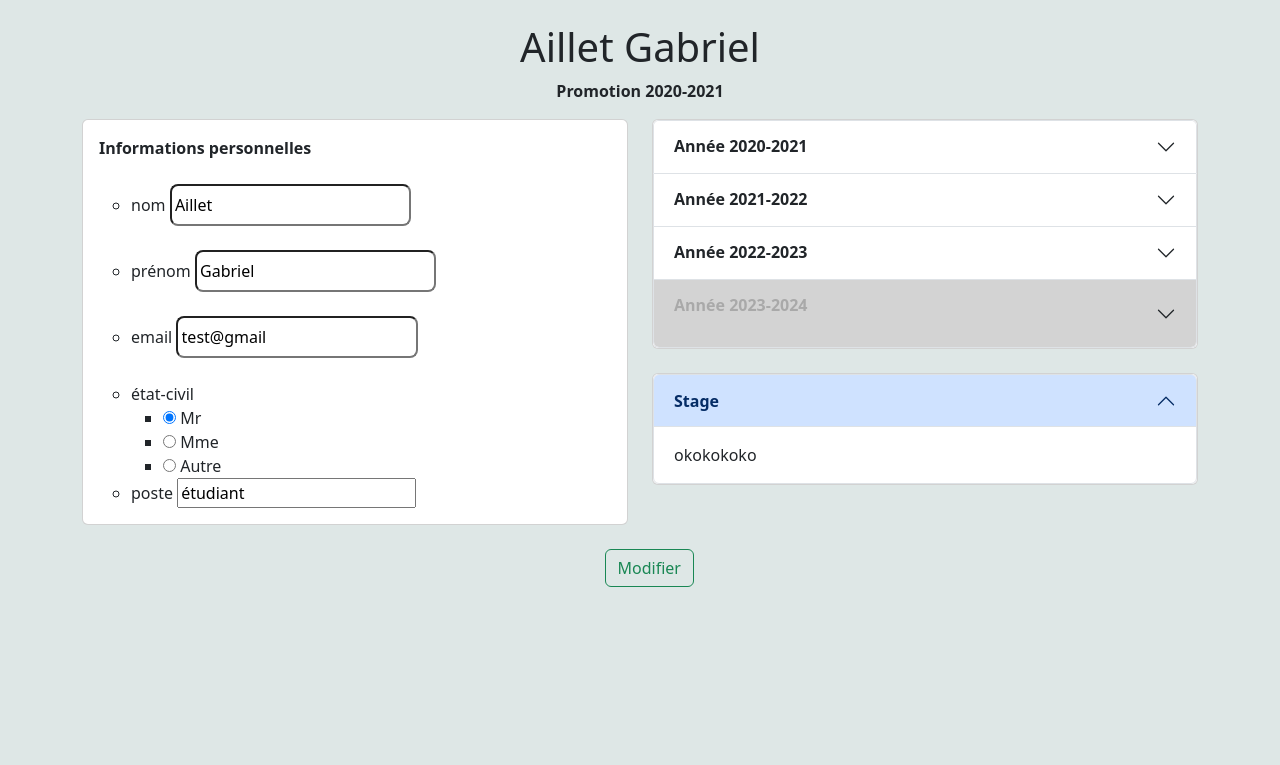
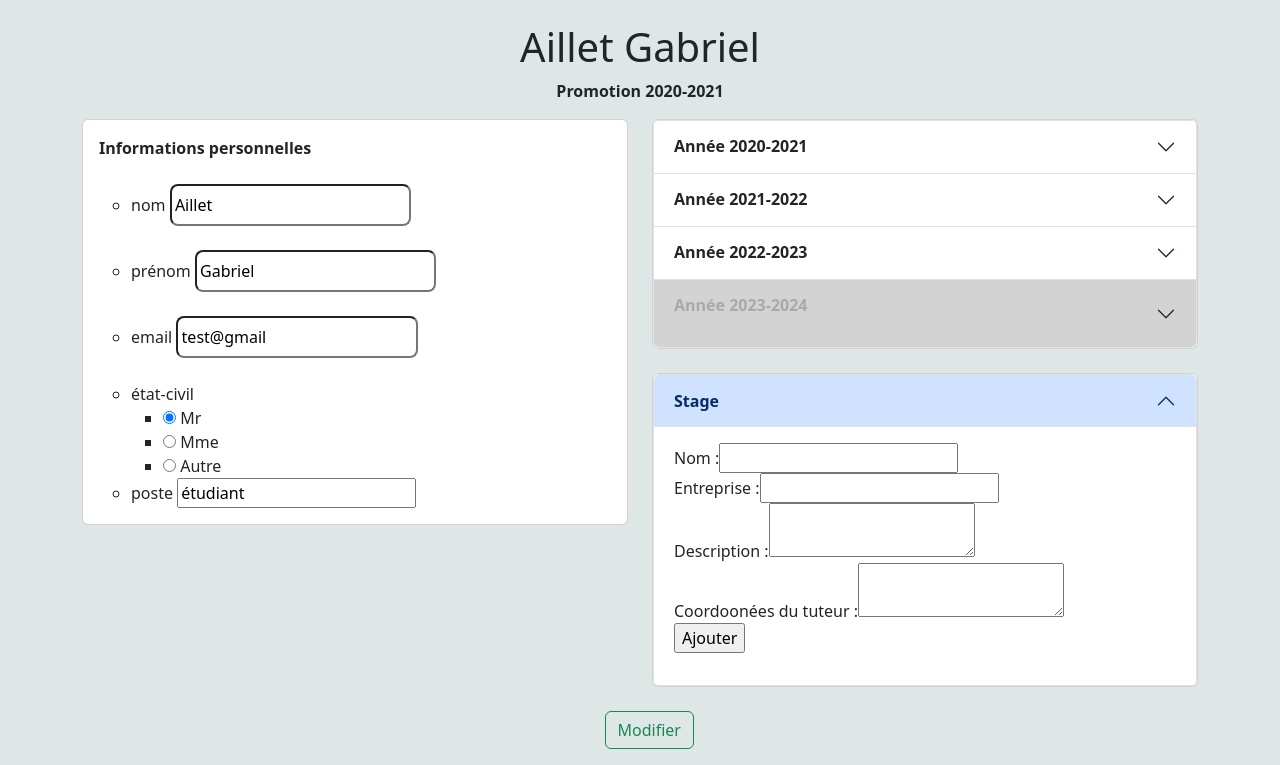
Before and after one commit to gabrielaillet/Projet_scale, a Flask app: page /Aillet/edit/1 in a window 1280 px wide, after a click on "Stage". Shown: the part 103-868 px from the top of the page. Before the commit the page ends 690 px from the top, so only its background shows below. Run offline with Flask 2, Linux system fonts and the light colour scheme; data comes from the database, SQL or seed files in the repository.

Commit message:
zzzfzfezfe

```diff
--- a/Forms/Forms.py
+++ b/Forms/Forms.py
@@ -78,10 +78,10 @@ class classPromForm(FlaskForm):
 
 
 class StageForm(FlaskForm):
-    stage_id = HiddenField()
-    student_id = IntegerField('id student',validators=[InputRequired()])
-    entreprise_id = IntegerField('id student',validators=[InputRequired()])
-    description = StringField('code')
+    name = StringField('nom entreprise')
+    description = TextAreaField('Ajoutez une description')
+    nom = StringField('code')
+    info_tuteur = TextAreaField('Ajoutez les coordonnées du tuteur')
 
 class ProfileEtudiantForm(FlaskForm):
     student_id = IntegerField()
--- a/app.py
+++ b/app.py
@@ -11,7 +11,7 @@ from Forms.Forms import *
 from database.querys.Add import *
 from database.models import *
 from database.database import init_database
-from database.querys.Delete import delStudent
+from database.querys.Delete import delStudent, delEntreprise
 from database.querys.change import ChangeProfile, changeClassProm, changeTaf
 
 loremipsum = "# Linguae habeat deus quaeratur ignes tempora regni\n " \
@@ -111,13 +111,17 @@ def showClientInfo(name,id):
     Profil = getProfileByIdStudent(id)
     Taf = getTadOfStudentByStudentId(id)
     Stages = getallStageByStudentId(id)
+    lenStage=length_filter(Stages)
     Entreprises=[]
-    for stage in Stages :
-        Entreprises += entreprise.query.filter_by(entreprise_id=stage.entreprise_id)
-
+    for stage in Stages:
+        entreprise_obj = entreprise.query.filter_by(entreprise_id=stage.entreprise_id).first()
+        if entreprise_obj:
+            Entreprises.append(entreprise_obj.name)
+    print(Entreprises)
+    print(Stages)
     return render_template('afficherProfileUtilisateur.html', Student=Student,Profil=Profil,Taf=Taf ,id=id,
                            classProm=ClassProm, currentYear=current_year,canModify=CanModify,name=name, Stages=Stages
-                           ,Entreprises=Entreprises)
+                           ,Entreprises=Entreprises,lenStage=lenStage)
 @app.route("/<string:name>/show/<string:TafCode>",methods=["GET", "POST"])
 def ShowTaf(name,TafCode):
     Taf = getIdTafByCode(TafCode)
@@ -196,6 +200,7 @@ def changeClientInfo(name,id):
     Student = getStudentById(id)
     Profile = getProfileByIdStudent(id)
     Taf = getTadOfStudentByStudentId(id)
+    stageform = StageForm()
     if flask.request.method == 'GET':
         formProfile = ProfileEtudiantForm(student_id=id, name=Student.name, surname=Student.surname, email=Profile.email,
                                           etat_civil=Profile.etat_civil, post=Profile.post, Student=Student)
@@ -218,7 +223,7 @@ def changeClientInfo(name,id):
         formProfile.taf4.choices = tafCode
         formProfile.year.data = ClassProm.year
         return render_template('ChangePersonnaleData.jinja2',formProfile=formProfile, id=id,
-                               classProm = ClassProm,currentYear=current_year,name=name,Student=Student)
+                               classProm = ClassProm,currentYear=current_year,name=name,Student=Student,stageform=stageform)
     else:
 
         formProfile.year.data = ClassProm.year
@@ -227,6 +232,8 @@ def changeClientInfo(name,id):
         formProfile.taf3.choices = getTafCode()
         formProfile.taf4.choices = getTafCode()
 
+        if stageform.validate_on_submit():
+            addStage(stageform,id)
 
         if formProfile.validate_on_submit():
             print(formProfile.taf1.data, file=sys.stderr)
@@ -234,7 +241,7 @@ def changeClientInfo(name,id):
             return redirect(url_for('showClientInfo', name=name,id=id))
 
         return render_template('ChangePersonnaleData.jinja2',methods="GET", formProfile=formProfile, id=id,
-                               classProm = ClassProm,currentYear=current_year,Namecompte=name,Student=Student)
+                               classProm = ClassProm,currentYear=current_year,name=name,Namecompte=name,Student=Student,stageform=stageform)
 @app.route("/s/3",methods=["GET", "POST"])
 def add_record():
     formStudent = StudentForm()
--- a/templates/ChangePersonnaleData.jinja2
+++ b/templates/ChangePersonnaleData.jinja2
@@ -87,7 +87,13 @@
     </h2>
     <div id="collapseTwo" class="accordion-collapse collapse" aria-labelledby="headingTwo" data-bs-parent="#accordionExample">
       <div class="accordion-body">
-      okokokoko
+          <form action="{{ url_for("changeClientInfo",id=id, name=name)}}" method="post"> {{ stageform.hidden_tag() }}
+          <div><label>Nom : </label>{{ stageform.nom }}</div>
+          <div><label>Entreprise : </label>{{ stageform.name }}</div>
+          <div><label>Description : </label>{{ stageform.description }}</div>
+          <div><label>Coordoonées du tuteur : </label>{{ stageform.info_tuteur }}</div>
+          <input type="submit" value="Ajouter">
+          </form>
       </div>
     </div>
   </div>
```
Also changed, not shown: database/querys/Add.py (+8 -0 lines), templates/afficherProfileUtilisateur.html (+3 -5 lines).
